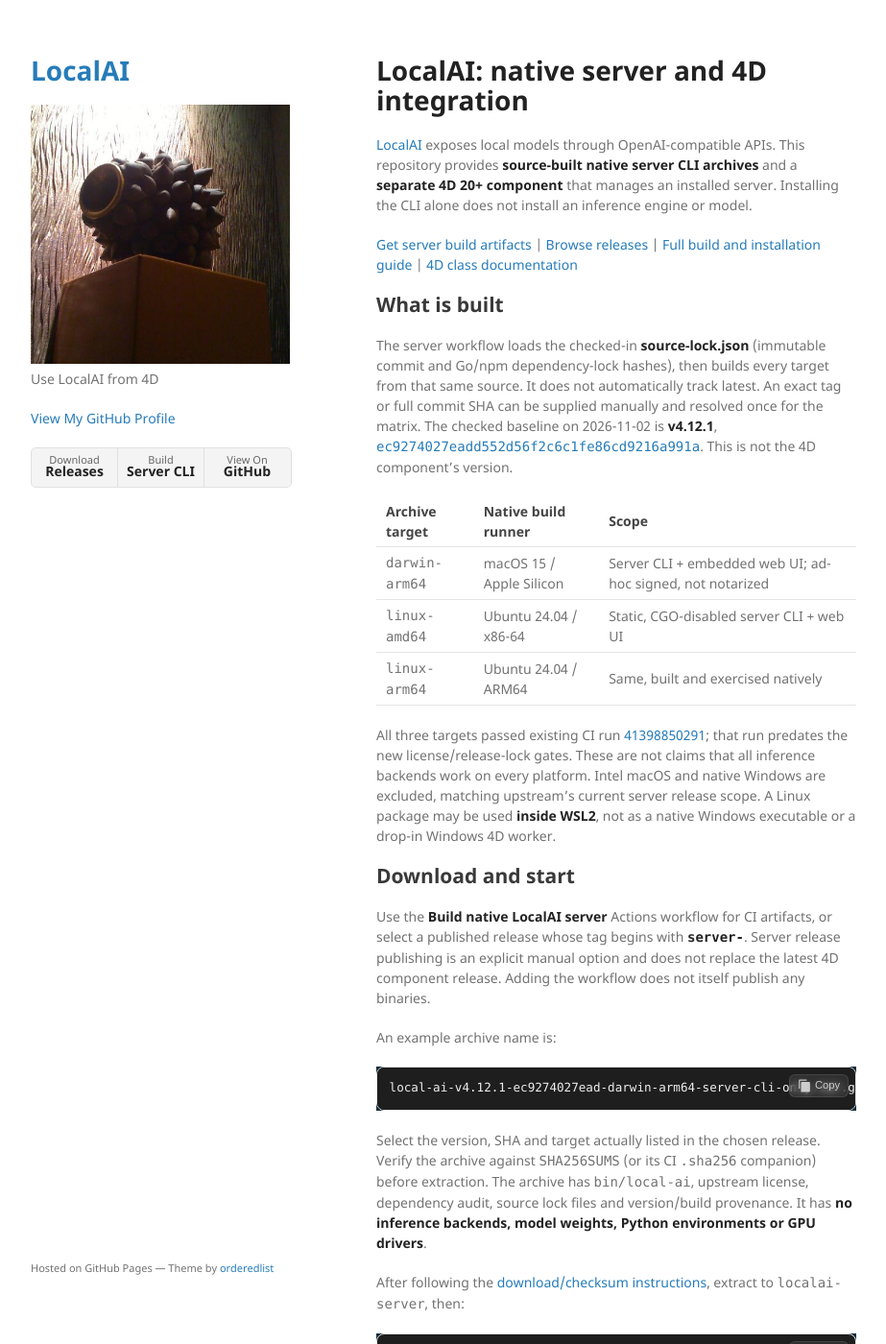
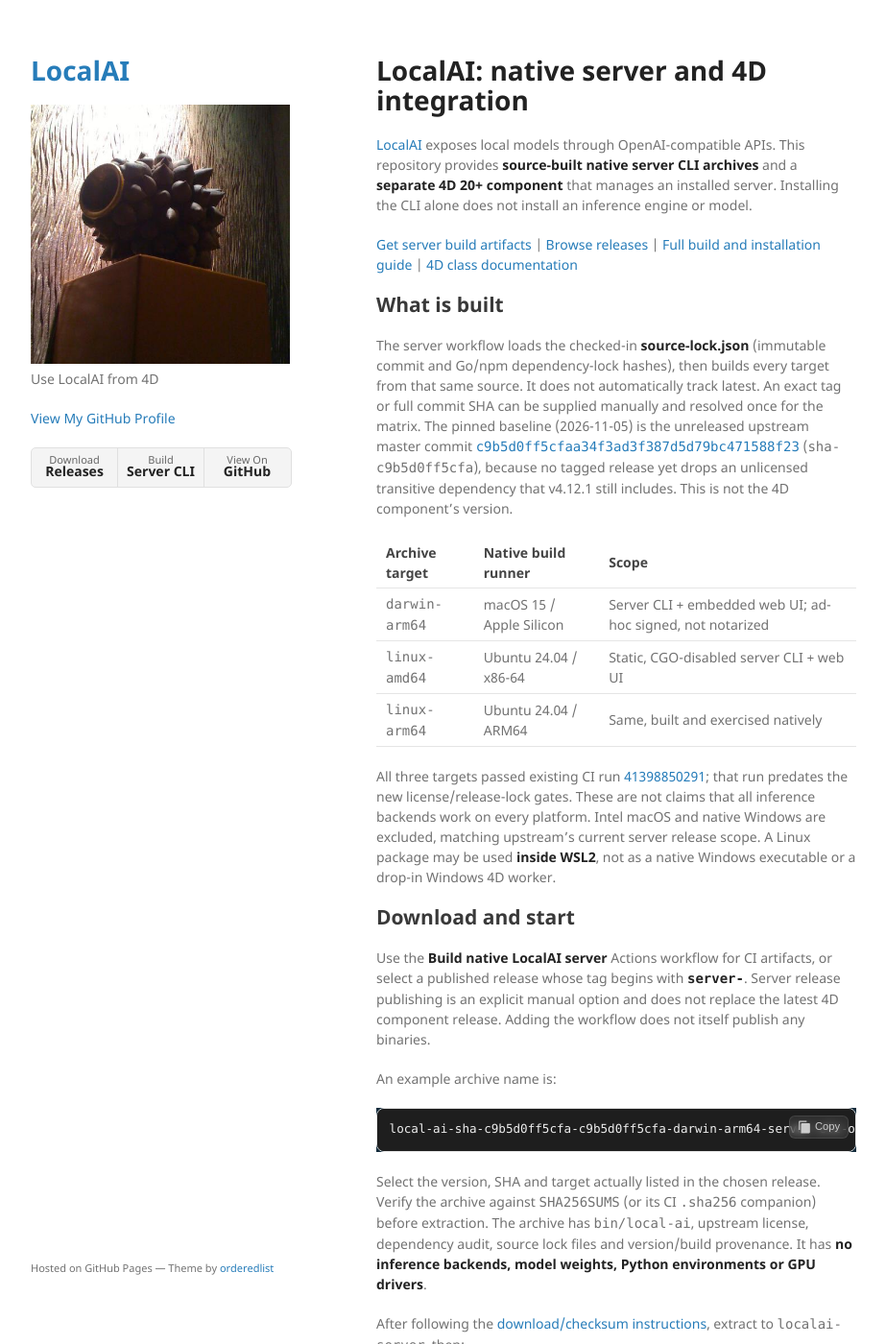
Before and after one commit to miyako/LocalAI, a Jekyll site: the page built from index.md, in a window 1280 px wide and 1400 px high. Shown: the whole window at 96% size, without its empty margins (178-1101 px from the left). Built offline with Jekyll 4.4.1, drawn with Linux system fonts in a browser that asks for light colours.

Commit message:
Pin native server source to upstream master c9b5d0f to drop unlicensed dependency
LocalAI v4.12.1 pulls in github.com/eritikass/githubmarkdownconvertergo (no
license) via github.com/mudler/LocalAGI, so go-licenses fails on every native
build. Upstream master has removed LocalAGI; pin the unreleased commit
c9b5d0ff5cfaa34f3ad3f387d5d79bc471588f23 until a release includes it.

Remove the github.com/mudler/skillserver README-statement exception, which
was only reached through LocalAGI and is no longer in the build. All other
vendored Go/npm license entries and the chromem-go empty go.sum allowance
were verified against go list -deps and a local license collection.

Co-authored-by: Copilot App <223556219+Copilot@users.noreply.github.com>

````diff
--- a/index.md
+++ b/index.md
@@ -19,9 +19,11 @@ server. Installing the CLI alone does not install an inference engine or model.
 The server workflow loads the checked-in **source-lock.json** (immutable commit
 and Go/npm dependency-lock hashes), then builds every target from that same source.
 It does not automatically track latest. An exact tag or full commit SHA can be
-supplied manually and resolved once for the matrix. The checked baseline
-on 2026-11-02 is **v4.12.1**,
-[`ec9274027eadd552d56f2c6c1fe86cd9216a991a`](https://github.com/mudler/LocalAI/tree/ec9274027eadd552d56f2c6c1fe86cd9216a991a).
+supplied manually and resolved once for the matrix. The pinned baseline
+(2026-11-05) is the unreleased upstream master commit
+[`c9b5d0ff5cfaa34f3ad3f387d5d79bc471588f23`](https://github.com/mudler/LocalAI/tree/c9b5d0ff5cfaa34f3ad3f387d5d79bc471588f23)
+(`sha-c9b5d0ff5cfa`), because no tagged release yet drops an unlicensed transitive
+dependency that v4.12.1 still includes.
 This is not the 4D component's version.
 
 | Archive target | Native build runner | Scope |
@@ -47,7 +49,7 @@ component release. Adding the workflow does not itself publish any binaries.
 An example archive name is:
 
 ```text
-local-ai-v4.12.1-ec9274027ead-darwin-arm64-server-cli-only.tar.gz
+local-ai-sha-c9b5d0ff5cfa-c9b5d0ff5cfa-darwin-arm64-server-cli-only.tar.gz
 ```
 
 Select the version, SHA and target actually listed in the chosen release.
````
Also changed, not shown: scripts/native/source-lock.json (+7 -7 lines), scripts/native/vendored-licenses/go/github.com/mudler/skillserver@v0.0.7-0.20260520220837-a7317cbf9145/README.license-excerpt.md (deleted, +0 -3 lines), README.md, scripts/native/vendored-licenses/manifest.json, 2 other files.
